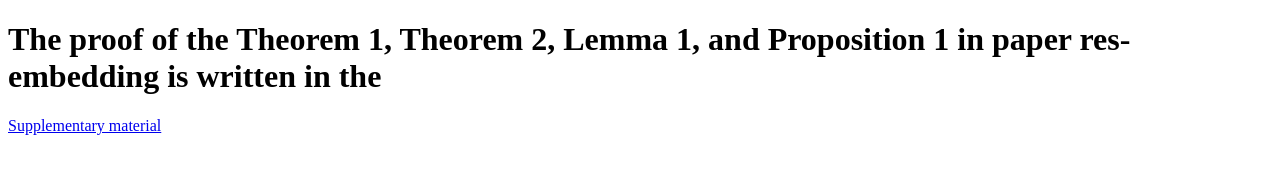
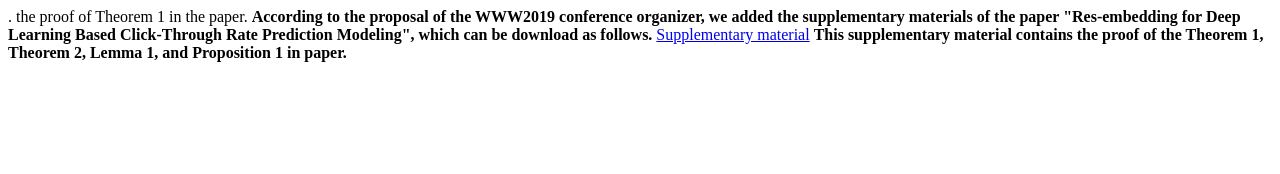
Before and after one commit to Anonymous-for-paper/Anonymous-for-paper.github.io, a plain HTML site: page index.html in a window 1280 px wide. Drawn offline with Linux system fonts and the light colour scheme.

Commit message:
Update index.html

```diff
--- a/index.html
+++ b/index.html
@@ -1,7 +1,9 @@
 <!DOCTYPE html>
 <html>
 <body>
-<h1>The proof of the Theorem 1, Theorem 2, Lemma 1, and Proposition 1 in paper res-embedding is written in the </h1>
+ .  the proof of Theorem 1 in the paper.
+<b>According to the proposal of the WWW2019 conference organizer, we added the supplementary materials of the paper "Res-embedding for Deep Learning Based Click-Through Rate Prediction Modeling", which can be download as follows.</b>
 <a href="appendix.pdf">Supplementary material</a>
+<b>This supplementary material contains the proof of the Theorem 1, Theorem 2, Lemma 1, and Proposition 1 in paper.</b>
 </body>
 </html>
```
